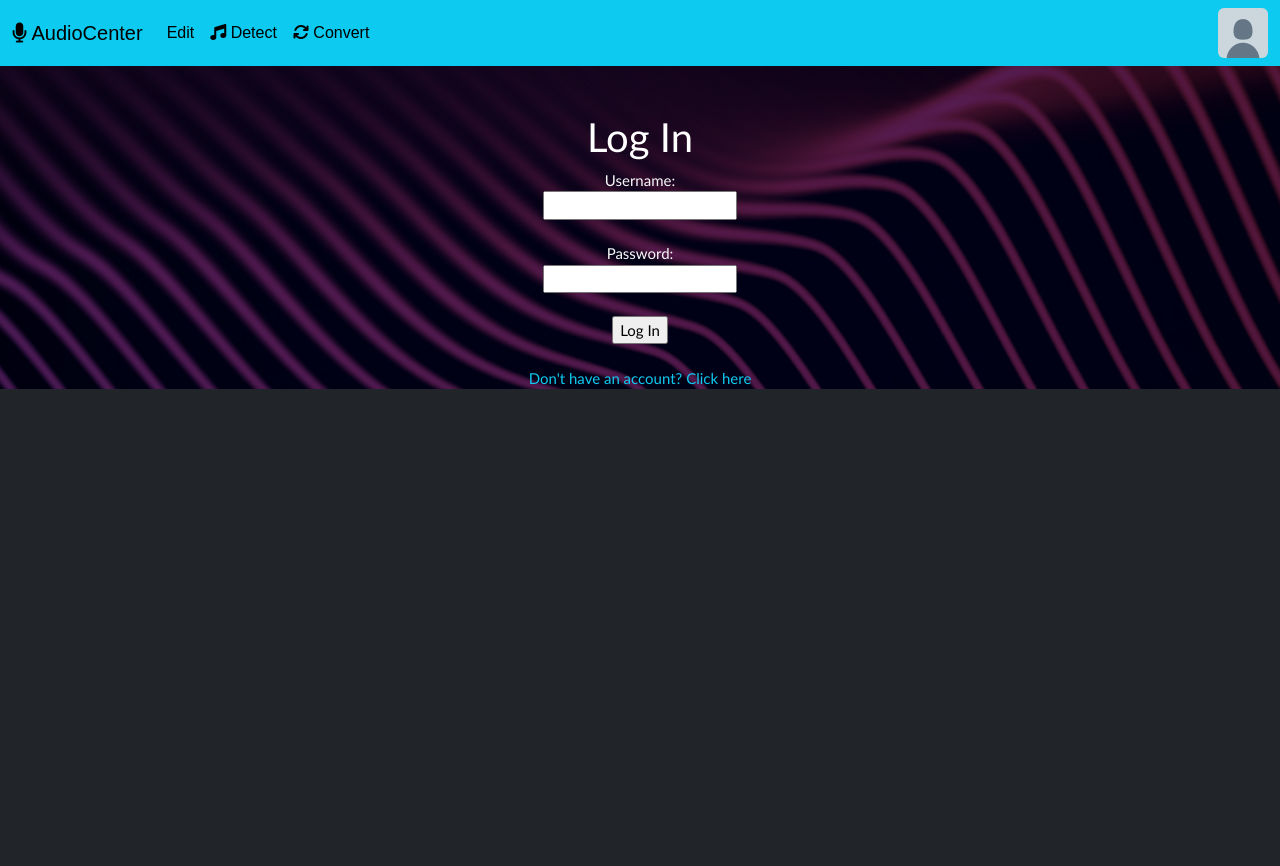
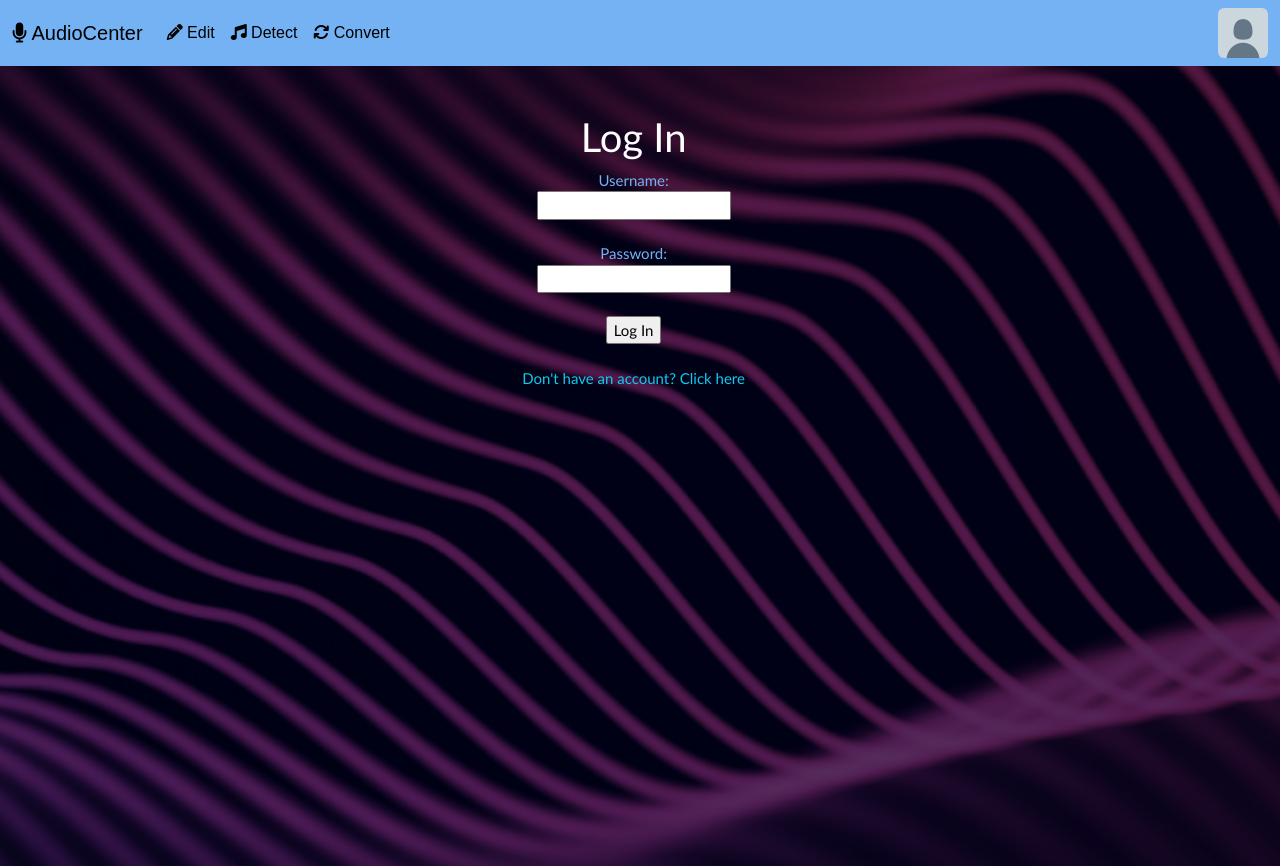
Before and after one commit to MatthewRBevins/AudioCenter, a Flask app: template templates/login.html.j2 in a window 1280 px wide; the page is wider, and only the part inside the window is pictured. Before the commit the page ends 389 px from the top of that part, so only its background shows below. Run offline with Flask 3, Linux system fonts and the light colour scheme; the template is opened without the code that fills it, so the values that code supplies are empty; some libraries are stand-ins or nearby versions.

Commit message:
CSS Cleanup

```diff
--- a/app.py
+++ b/app.py
@@ -37,8 +37,8 @@ class userData:
         self.username = username
         self.loggedIn = loggedIn
         data = executeQuery("SELECT joined,pfp,bio,place,website,id FROM audiocenter_users u WHERE username=%s", (self.username,))
-        following = executeQuery("SELECT following_id FROM audiocenter_followers WHERE follower_id=%s", data[0]["id"])
-        followers = executeQuery("SELECT follower_id FROM audiocenter_followers WHERE following_id=%s", data[0]["id"])
+        following = executeQuery("SELECT following_id FROM audiocenter_followers WHERE follower_id=%s", (data[0]["id"],))
+        followers = executeQuery("SELECT follower_id FROM audiocenter_followers WHERE following_id=%s", (data[0]["id"],))
         if len(data) > 0:
             self.followers = followers
             self.following = following
@@ -264,11 +264,14 @@ def profile():
                 executeQuery("UPDATE audiocenter_users SET website=%s WHERE username=%s", (newWebsite, session["userData"]["username"]))
     session["userData"] = userData(session["userData"]["username"], True).createDict()
     res = []
+    spinoff = True
     dir_path = 'static/audio/' + session["userData"]["username"] + '/output/'
     # Iterate directory
     for (dir_path, dir_names, file_names) in os.walk(dir_path):
         res.extend(file_names)
-    return render_template('profile.html.j2', edit=True, userData=session["userData"], userToShowData=session["userData"], files = res, path = dir_path)
+    if len(res) > 0:
+        spinoff = False
+    return render_template('profile.html.j2', edit=True, userData=session["userData"], userToShowData=session["userData"], files = res, path = dir_path, spinoff=spinoff)
 
 #Signup
 @app.route('/signup', methods=['GET', 'POST'])
--- a/static/css/style.scss
+++ b/static/css/style.scss
@@ -19,6 +19,15 @@ body
     margin:0px;
     font-family: Arial;
     color:#ffffff;
+    height:100%;
+    top:0;
+    overflow-x:hidden;
+    overflow-y:hidden;
+}
+
+.allowover
+{
+
     height:100%;
     top:0;
     overflow-x:hidden;
@@ -44,7 +53,7 @@ form
 .bg
 {
     /* All background images from https://www.shutterstock.com/search/fractal */
-    background-image:url("/static/images/MicFinal.png");
+    background-image:url("/static/images/DarkAudioWaves.png");
     background-position:center;
     background-repeat:no-repeat;
     background-size:cover;
@@ -78,7 +87,23 @@ a {
     background-repeat:no-repeat;
     background-size:cover;
     background-attachment:fixed;
+    color:rgb(116, 178, 244);
     position:relative;
+    width:173%;
+    margin-left:-37%;
+}
+
+.bg2spinoff{
+    background-image:url("/static/images/LoginBackground.png");
+    background-position:center;
+    background-repeat:no-repeat;
+    background-size:cover;
+    background-attachment:fixed;
+    color:rgb(116, 178, 244);
+    position:relative;
+    width:173%;
+    height:100%;
+    margin-left:-37%;
 }
 
 .bg3
@@ -100,6 +125,15 @@ a {
     text-align:left;
     padding:50px;
 }
+
+#footer {
+    position: fixed;
+    padding: 10px 10px 0px 10px;
+    bottom: 0;
+    width: 100%;
+    height: 40px;
+    color: white;
+ }
 
 #bgtext
 {
--- a/templates/base.html.j2
+++ b/templates/base.html.j2
@@ -9,7 +9,7 @@
         <script src="https://kit.fontawesome.com/c95fa3aabc.js" crossorigin="anonymous"></script>
     </head>
     <body class="bg-dark text-light text-center">
-        <nav class="navbar navbar-expand-lg navbar-light bg-info">
+        <nav class="navbar navbar-expand-lg navbar-light" style="background-color: #74b2f4;">
             <div class="container-fluid">
                 <a class="navbar-brand" href="{{url_for('index')}}"><i class="fa-solid fa-microphone"></i> AudioCenter</a>
                 <button class="navbar-toggler" type="button" data-bs-toggle="collapse" data-bs-target="#navbarSupportedContent" aria-controls="navbarSupportedContent" aria-expanded="false" aria-label="Toggle navigation">
@@ -18,7 +18,7 @@
                 <div class="collapse navbar-collapse" id="navbarSupportedContent">
                     <ul class="navbar-nav me-auto mb-2 mb-lg-0">
                         <li class="nav-item">
-                            <a class="nav-link active" href="{{url_for('editor')}}">Edit</a>
+                            <a class="nav-link active" href="{{url_for('editor')}}"><i class="fa-solid fa-pencil"></i> Edit</a>
                         </li>
                         <li class="nav-item">
                             <a class="nav-link active" href="{{url_for('detect')}}"><i class="fa-solid fa-music"></i> Detect</a>
--- a/templates/editor.html.j2
+++ b/templates/editor.html.j2
@@ -48,7 +48,7 @@
                     <h3>Download: <a href="{{i}}" download>{{ffn[ffn|length-1]}}</a></h3>
                 {%endfor%}
                 {%endif%}-->
-                <nav class="navbar navbar-expand-lg navbar-light bg-warning" id="editorRibbon">
+                <nav class="navbar navbar-expand-lg navbar-light" id="editorRibbon" style="background-color: #91d4b1;">
                     <div class="container-fluid">
                         <button class="navbar-toggler" type="button" data-bs-toggle="collapse" data-bs-target="#navbarSupportedContent" aria-controls="navbarSupportedContent" aria-expanded="false" aria-label="Toggle navigation">
                         <span class="navbar-toggler-icon"></span>
--- a/templates/index.html.j2
+++ b/templates/index.html.j2
@@ -9,6 +9,7 @@
         <br><br><br>
         <div id="bgtext">
             <div class="fadein">
+                <br><br><br><br><br><br>
                 <p class="maintext">Audio Center</p>
             </div>
         </div>
--- a/templates/login.html.j2
+++ b/templates/login.html.j2
@@ -2,12 +2,15 @@
 
 {% block head %}
         <title>Log In</title>
+        <style>
+            body {overflow:hidden}
+        </style>
 {% endblock %}
 
 {% block body %}
-    <div class="bg2" id="fadefast">
-    <br>
-        <div class="fadein smtext" id="plain">
+    <div class="bg2spinoff" id="fadefast">
+        <br>
+        <div class="fadein smtext" id="plain"> <!-- fadein smtext plain -->
             <br>
             {% if invalid %}
                 <div class="error">
--- a/templates/signup.html.j2
+++ b/templates/signup.html.j2
@@ -5,6 +5,7 @@
 {% endblock %}
 
 {% block body %}
+    <div class="bg2spinoff" id="fadefast">
         <br>
         <div class="fadein smtext" id="plain">
             <br>
```
Also changed, not shown: templates/profile.html.j2 (+7 -0 lines), static/css/style.css, static/images/DarkAudioWaves.png (added), 1 other file.
